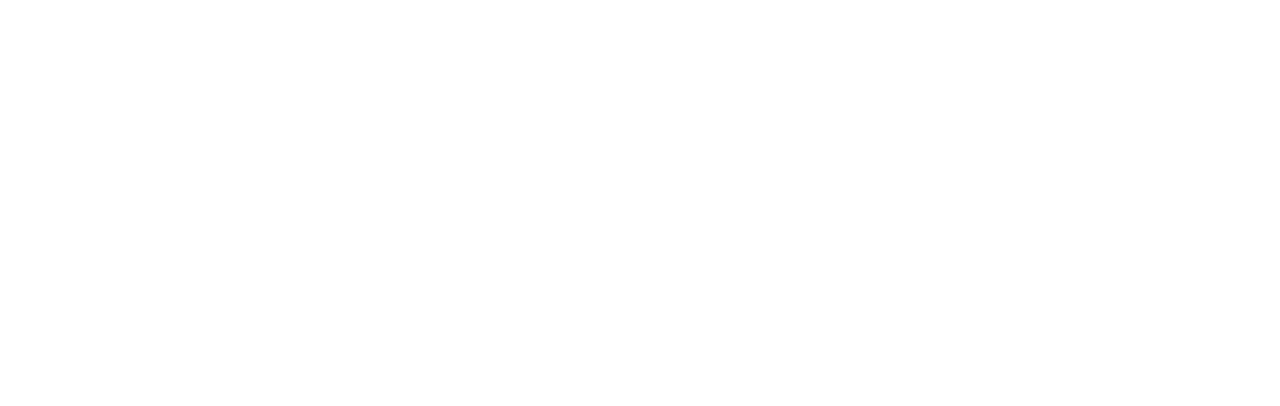
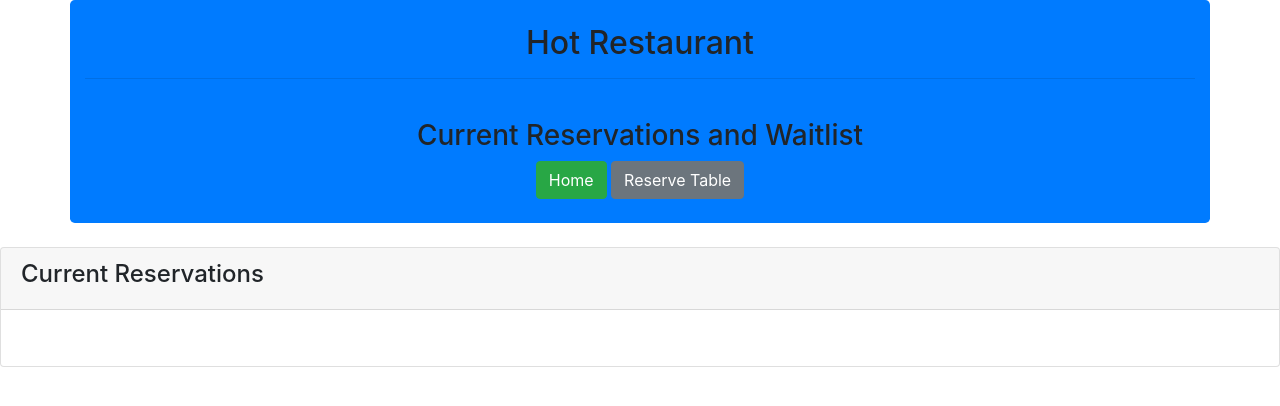
Before and after one commit to bgoudy/hot-restaurant, a website: page html/table.html in a window 1280 px wide. Drawn offline with nearby package versions, Linux system fonts and the light colour scheme.

Commit message:
Updated HTML

```diff
--- a/html/reserve.html
+++ b/html/reserve.html
@@ -0,0 +1,28 @@
+<!DOCTYPE html>
+<!-- HTML Start -->
+<html lang="en-us">
+    <!-- Head -->
+    <head>
+        <meta charset="UTF-8">
+        <!-- Response Meta Tag -->
+        <meta name="viewport" content="width=device-width, initial-scale=1.0">
+
+        <!-- CSS Links -->
+        <link rel="stylesheet" href="https://stackpath.bootstrapcdn.com/bootstrap/4.3.1/css/bootstrap.min.css" integrity="sha384-ggOyR0iXCbMQv3Xipma34MD+dH/1fQ784/j6cY/iJTQUOhcWr7x9JvoRxT2MZw1T" crossorigin="anonymous">
+
+        <!-- Bootstrap JS Links -->
+        <script src="https://cdnjs.cloudflare.com/ajax/libs/popper.js/1.14.7/umd/popper.min.js" integrity="sha384-UO2eT0CpHqdSJQ6hJty5KVphtPhzWj9WO1clHTMGa3JDZwrnQq4sF86dIHNDz0W1" crossorigin="anonymous"></script>
+        <script src="https://stackpath.bootstrapcdn.com/bootstrap/4.3.1/js/bootstrap.min.js" integrity="sha384-JjSmVgyd0p3pXB1rRibZUAYoIIy6OrQ6VrjIEaFf/nJGzIxFDsf4x0xIM+B07jRM" crossorigin="anonymous"></script>
+        <!-- Application Title -->
+        <title>Hot Restaurant</title>
+    </head>
+    <!-- Main Body -->
+    <body>
+        <div class="container bg-primary rounded-lg">
+            <br>
+            <div class="row">
+                <div class="col-md-12">
+                    <h2 class="text-center">Hot Restaurant</h2>
+                    <hr>
+                </div>
+            </div>
--- a/html/table.html
+++ b/html/table.html
@@ -0,0 +1,51 @@
+<!DOCTYPE html>
+<!-- HTML Start -->
+<html lang="en-us">
+    <!-- Head -->
+    <head>
+        <meta charset="UTF-8">
+        <!-- Response Meta Tag -->
+        <meta name="viewport" content="width=device-width, initial-scale=1.0">
+
+        <!-- CSS Links -->
+        <link rel="stylesheet" href="https://stackpath.bootstrapcdn.com/bootstrap/4.3.1/css/bootstrap.min.css" integrity="sha384-ggOyR0iXCbMQv3Xipma34MD+dH/1fQ784/j6cY/iJTQUOhcWr7x9JvoRxT2MZw1T" crossorigin="anonymous">
+
+        <!-- Bootstrap JS Links -->
+        <script src="https://cdnjs.cloudflare.com/ajax/libs/popper.js/1.14.7/umd/popper.min.js" integrity="sha384-UO2eT0CpHqdSJQ6hJty5KVphtPhzWj9WO1clHTMGa3JDZwrnQq4sF86dIHNDz0W1" crossorigin="anonymous"></script>
+        <script src="https://stackpath.bootstrapcdn.com/bootstrap/4.3.1/js/bootstrap.min.js" integrity="sha384-JjSmVgyd0p3pXB1rRibZUAYoIIy6OrQ6VrjIEaFf/nJGzIxFDsf4x0xIM+B07jRM" crossorigin="anonymous"></script>
+        <!-- Application Title -->
+        <title>Hot Restaurant</title>
+    </head>
+    <!-- Main Body -->
+    <body>
+        <div class="container bg-primary rounded-lg">
+            <br>
+            <div class="row">
+                <div class="col-md-12">
+                    <h2 class="text-center">Hot Restaurant</h2>
+                    <hr>
+                    <br>
+                    <h3 class="text-center">Current Reservations and Waitlist</h3>
+                </div>
+            </div>
+            <div class="row">
+                    <div class="col-md-12 text-center">
+                            <a href="../html/home.html" class="btn btn-success" role="button">Home</span></a>
+                            <a href="../html/reserve.html" class="btn btn-secondary" role="button">Reserve Table</a>
+                    </div>
+                </div>
+                <br>
+            </div>
+            <br>
+            <div class="row">
+                <div class="col-lg-12">
+                    <div class="card">
+                        <div class="card-header">
+                            <h4>Current Reservations</h4>
+                        </div>
+                        <div class="card-body">
+                            <ul id="table" class="res-list"></ul>
+                        </div>
+                    </div>
+                </div>
+            </div>
```
Also changed, not shown: html/home.html (+6 -2 lines).
